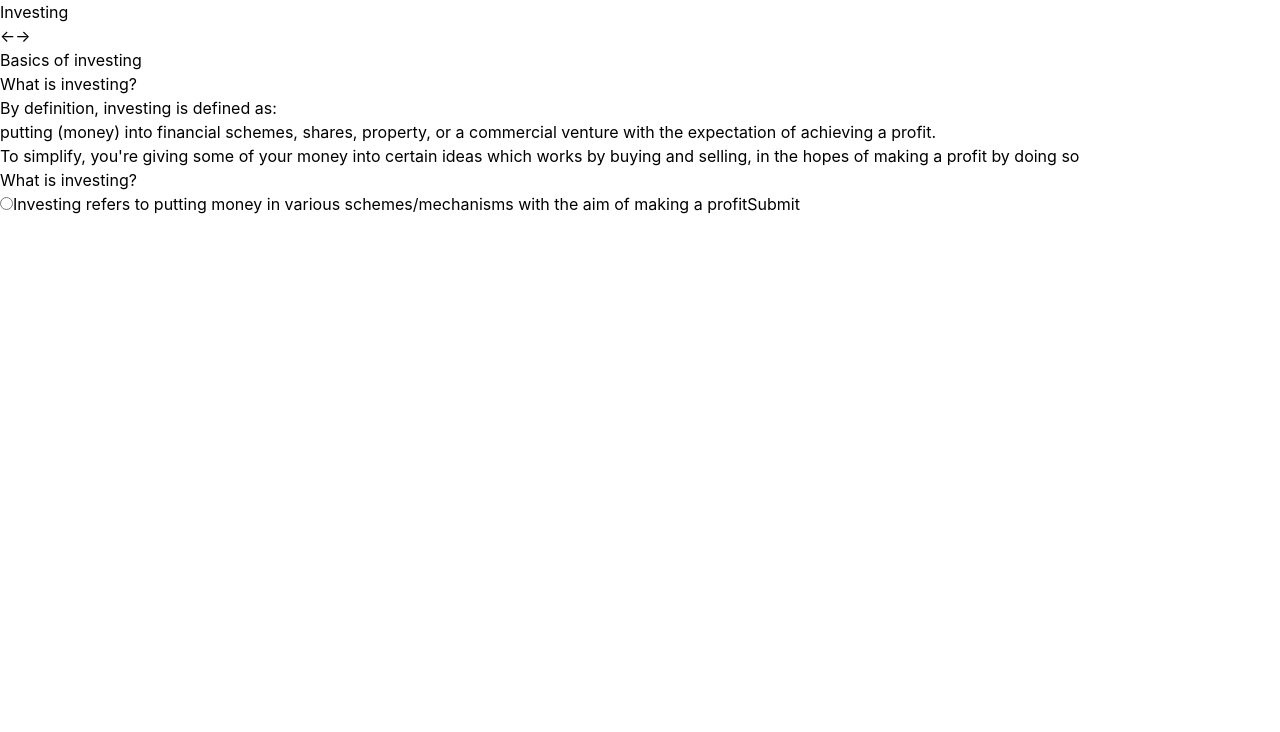
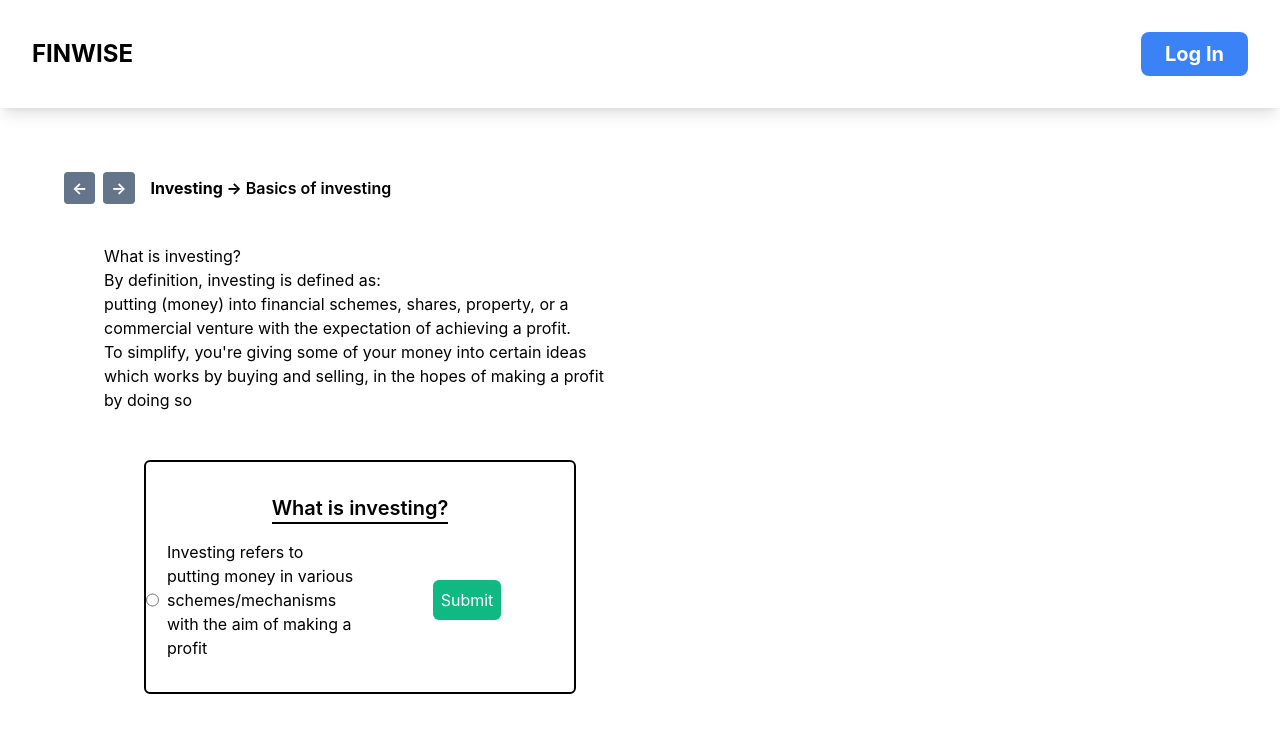
Before and after one commit to WhackyBoyg0d/finance-helper, a React (Create React App) app: page /courses/Investing in a window 1280 px wide. Shown: the top 732 px of the page. Built offline with nearby package versions, Linux system fonts and the light colour scheme.

Commit message:
modified:   src/components/courses/individual/question.tsx

```diff
--- a/src/components/courses/individual/index.tsx
+++ b/src/components/courses/individual/index.tsx
@@ -1,18 +1,18 @@
 import React, { useState } from "react";
 import { useParams } from "react-router-dom";
-import Question from "./question"
+import Question from "./question";
 import Slide from "./slide";
 
-
-import coursesJson from 'data/courses.json';
+import coursesJson from "data/courses.json";
+import Navbar from "../../../Navbar";
 
 export function IndividualCourse(): JSX.Element {
 	const courseName = useParams<string>().id;
 	const course: Course = (() => {
 		const courses: Array<Course> = coursesJson;
 
-        for(const course of courses) {
-            if(course.name == courseName) return course;
+		for (const course of courses) {
+			if (course.name == courseName) return course;
 		}
 
 		return {} as Course;
@@ -20,27 +20,50 @@ export function IndividualCourse(): JSX.Element {
 
 	return (
 		<div>
-            <p>{course.name}</p>
+			<Navbar />
+
 			<SlideWithControls course={course}></SlideWithControls>
-            <Question course={course}></Question>
+			{/* <Question course={course}></Question> */}
 		</div>
-    )
+	);
 }
 
-function SlideWithControls(props: {course: Course}): JSX.Element {
+function SlideWithControls(props: { course: Course }): JSX.Element {
 	const [index, setIndex] = useState(0);
 
 	return (
 		<div>
-            <button onClick={() => {
-                    if(index > 0) setIndex(index - 1)
-                }}>←</button>
-                <button onClick={() => {
-                    if(index < props.course.slides.length - 1) setIndex(index + 1)
-                }}>→</button>
+			<div className="flex flex-row gap-4 m-16 mb-4 align-middle items-center">
+				<div className="flex gap-2">
+					<button
+						onClick={() => {
+							if (index > 0) setIndex(index - 1);
+						}}
+						className="bg-slate-500 hover:bg-slate-300 text-white font-bold py-1 px-2 flex rounded items-center"
+					>
+						←
+					</button>
+					<button
+						onClick={() => {
+							if (index < props.course.slides.length - 1) setIndex(index + 1);
+						}}
+						className="bg-slate-500 hover:bg-slate-300 text-white font-bold py-1 px-2 flex rounded items-center"
+					>
+						→
+					</button>
+				</div>
+
+				<p className="font-bold">
+					{props.course.name} →{" "}
+					<span className="font-semibold">
+						{props.course.slides[index].title}
+					</span>
+				</p>
+			</div>
+
 			<Slide course={props.course} index={index}></Slide>
 		</div>
-    )
+	);
 }
 
 export default IndividualCourse;
--- a/src/components/courses/individual/question.tsx
+++ b/src/components/courses/individual/question.tsx
@@ -3,61 +3,95 @@ import { useNavigate } from "react-router-dom";
 
 const ANSWER_COUNT = 5;
 
-export function Question(
-    props: {
-        course: Course;
-    }): JSX.Element {
-
+export function Question(props: { course: Course }): JSX.Element {
 	const navigate = useNavigate();
 	const [index, setIndex] = useState(0);
 
 	let [answer, setAnswer] = useState("");
-    let [question, setQuestion] = useState(props.course.questions[index].question);
+	let [question, setQuestion] = useState(
+		props.course.questions[index].question
+	);
 
 	useEffect(() => {
 		setQuestion(props.course.questions[index].question);
 
-        const allPossibleAnswers = props.course.questions.map((questionWithAnswer) => questionWithAnswer.answer);
+		const allPossibleAnswers = props.course.questions.map(
+			(questionWithAnswer) => questionWithAnswer.answer
+		);
 
 		const answers = [props.course.questions[index].answer];
-        for(let i = 0; i < ANSWER_COUNT; i++) answers.push(selectRandomAnswer(allPossibleAnswers, answers));
+		for (let i = 0; i < ANSWER_COUNT; i++)
+			answers.push(selectRandomAnswer(allPossibleAnswers, answers));
 
-        shuffleArr(answers)
+		shuffleArr(answers);
 		setShuffledAnswers(answers);
 	}, [index]);
 
 	let [shuffledAnswers, setShuffledAnswers] = useState([] as Array<string>);
 
 	return (
-        <div>
-            <h1>{question}</h1>
+		<div className="m-12 mx-16 py-8 justify-center items-center flex flex-col border-2 border-black  rounded-md">
+			<div className="mb-4 text-xl font-semibold border-b-[2px] border-black">
+				<h1 className="">{question}</h1>
+			</div>
+			<div className="grid grid-cols-2 ">
+				<div className="flex flex-col gap-2">
 					{shuffledAnswers.map((answer: string, answerIndex: number) => {
-                if(answer !== undefined) {
+						if (answer !== undefined) {
 							return (
-                        <label key={"answer" + answerIndex}><input type='radio' name="answer" onChange={(element) => setAnswer(answer)}></input>{answer}</label>
-                    )
+								<div className="flex flex-row">
+									<label
+										key={"answer" + answerIndex}
+										className="flex flex-row gap-2"
+									>
+										<input
+											type="radio"
+											name="answer"
+											onChange={(element) => setAnswer(answer)}
+											className=" cursor-pointer select-none rounded-xl p-2 text-center peer-checked:bg-blue-500 peer-checked:font-bold peer-checked:text-white"
+										></input>
+										<p>{answer}</p>
+									</label>
+								</div>
+							);
 						}
 					})}
-            <button onClick={() => {
-                if(answer === props.course.questions[index].answer) alert("TODO increase points for right answer");
+				</div>
+				<div className="flex items-center justify-center">
+					<button
+						onClick={() => {
+							if (answer === props.course.questions[index].answer)
+								alert("TODO increase points for right answer");
 
-                if(index < props.course.questions.length - 1) setIndex(index + 1)
-                else navigate("/courses")
-            }}>Submit</button>
+							if (index < props.course.questions.length - 1)
+								setIndex(index + 1);
+							else navigate("/courses");
+						}}
+						className="bg-emerald-500   text-white p-2 m-2 rounded-md hover:bg-emerald-300 hover:text-white"
+					>
+						Submit
+					</button>
 				</div>
-    )
+			</div>
+		</div>
+	);
 }
 
-function selectRandomAnswer(allAnswers: Array<string>, alreadyUsedAnswers: Array<string>): string {
-    const filteredAnswers = allAnswers.filter((answer) => !alreadyUsedAnswers.includes(answer));
+function selectRandomAnswer(
+	allAnswers: Array<string>,
+	alreadyUsedAnswers: Array<string>
+): string {
+	const filteredAnswers = allAnswers.filter(
+		(answer) => !alreadyUsedAnswers.includes(answer)
+	);
 
-    return filteredAnswers[(Math.floor(Math.random() * filteredAnswers.length))]
+	return filteredAnswers[Math.floor(Math.random() * filteredAnswers.length)];
 }
 
-function shuffleArr(array: Array<any>){
+function shuffleArr(array: Array<any>) {
 	for (var i = array.length - 1; i > 0; i--) {
 		var rand = Math.floor(Math.random() * (i + 1));
-        [array[i], array[rand]] = [array[rand], array[i]]
+		[array[i], array[rand]] = [array[rand], array[i]];
 	}
 }
 
--- a/src/components/courses/individual/slide.tsx
+++ b/src/components/courses/individual/slide.tsx
@@ -1,31 +1,32 @@
 import React from "react";
+import Question from "./question";
 
-export function Slide(
-    props: {
-        course: Course;
-        index: number;
-    }): JSX.Element {
-
+export function Slide(props: { course: Course; index: number }): JSX.Element {
 	const slide = props.course.slides[props.index];
 
-
 	return (
+		<>
+			{/* <h1>{slide.title}</h1> */}
+			<div className="grid grid-cols-2 mx-20">
 				<div>
-            <h1>{slide.title}</h1>
+					<div className="m-6">
 						{slide.body.map((paragraph: string, index: number) => {
-                return (
-                    <p key={"paragraph" + index}>{paragraph}</p>
-                )
+							return <p key={"paragraph" + index}>{paragraph}</p>;
 						})}
+					</div>
+					<Question course={props.course}></Question>
+				</div>
 				<OptionalImage src={slide.image_source}></OptionalImage>
 			</div>
+		</>
 	);
 }
 
-function OptionalImage(props: {src: string | null}) {
-    if(props.src != null) return (
-        <img src={require("data/images/courses/" + props.src as string)}></img>
-    )
+function OptionalImage(props: { src: string | null }) {
+	if (props.src != null)
+		return (
+			<img src={require(("data/images/courses/" + props.src) as string)}></img>
+		);
 }
 
 export default Slide;
--- a/src/components/onboarding/steps/Step2.tsx
+++ b/src/components/onboarding/steps/Step2.tsx
@@ -1,5 +1,6 @@
-import React from 'react';
-import { Tooltip } from 'react-tooltip'
+import React from "react";
+import { useNavigate } from "react-router-dom";
+import { Tooltip } from "react-tooltip";
 
 interface Props {
 	userData: UserData;
@@ -14,16 +15,25 @@ interface UserData {
 }
 
 function Step2({ userData, handleInputChange, prevStep, handleSubmit }: Props) {
+	const navigate = useNavigate();
+
 	return (
 		<div className=" rounded-md px-8 pt-6 pb-8 mb-4">
-
 			<form onSubmit={handleSubmit}>
 				<Tooltip id="my-tooltip" place="top" />
 
 				<div className="mb-4">
-                    <h2 className="mb-4 ">Whats your monthly income? <span data-tooltip-id="my-tooltip"
+					<h2 className="mb-4 ">
+						Whats your monthly income?{" "}
+						<span
+							data-tooltip-id="my-tooltip"
 							data-tooltip-content="This allows us to personalise your investing and saving goals!"
-  data-tooltip-place="top" className='text-xs text-slate-50 bg-slate-500 rounded-full px-1.5 py-1 '>?</span></h2>
+							data-tooltip-place="top"
+							className="text-xs text-slate-50 bg-slate-500 rounded-full px-1.5 py-1 "
+						>
+							?
+						</span>
+					</h2>
 					<input
 						className=" appearance-none border rounded w-full py-2 px-3 text-gray-700 line-none "
 						id="name"
@@ -31,7 +41,7 @@ function Step2({ userData, handleInputChange, prevStep, handleSubmit }: Props) {
 						name="name"
 						value={userData.name}
 						onChange={handleInputChange}
-                        placeholder="0-99"
+						placeholder="$$"
 					/>
 				</div>
 
@@ -46,11 +56,11 @@ function Step2({ userData, handleInputChange, prevStep, handleSubmit }: Props) {
 					<button
 						className="bg-emerald-300 hover:bg-emerald-400 text-white font-bold py-2 px-4 rounded focus:outline-none focus:shadow-outline"
 						type="submit"
+						onClick={() => navigate("/profile")}
 					>
 						Lets go!
 					</button>
 				</div>
-
 			</form>
 		</div>
 	);
```
Lines whose indentation alone changed are shown as unchanged.
